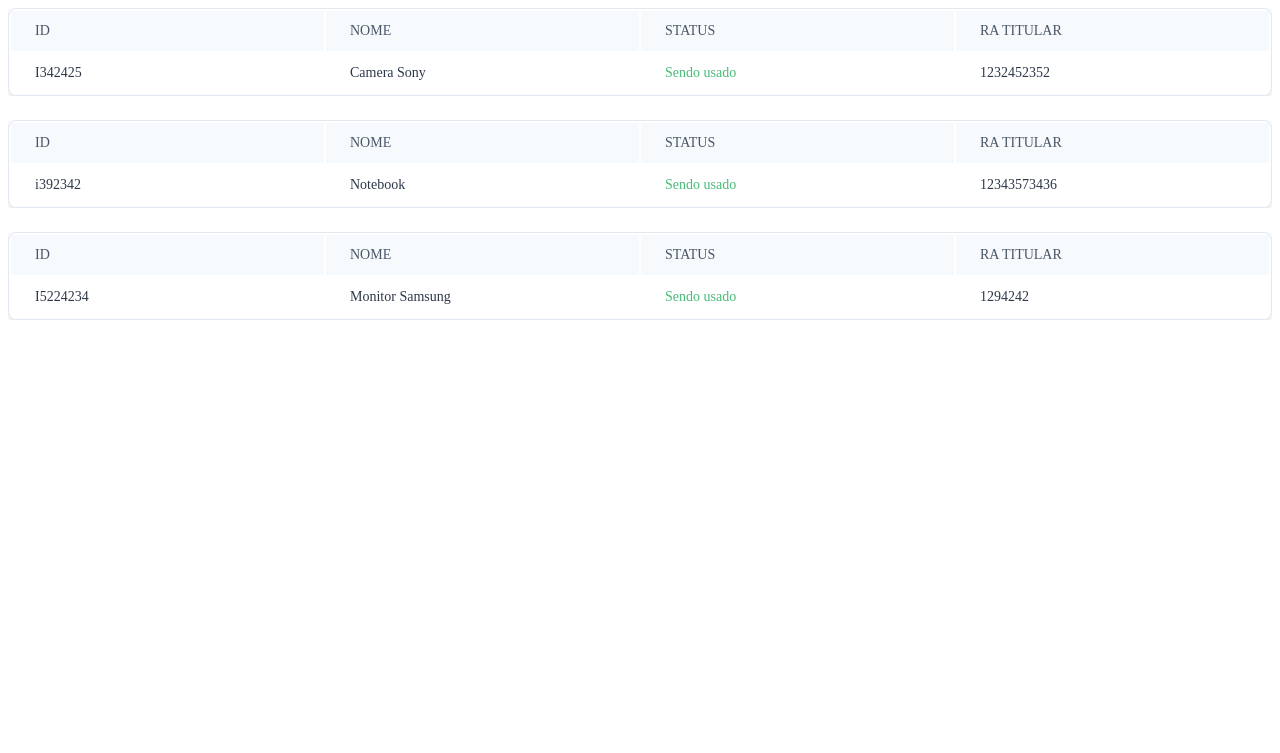
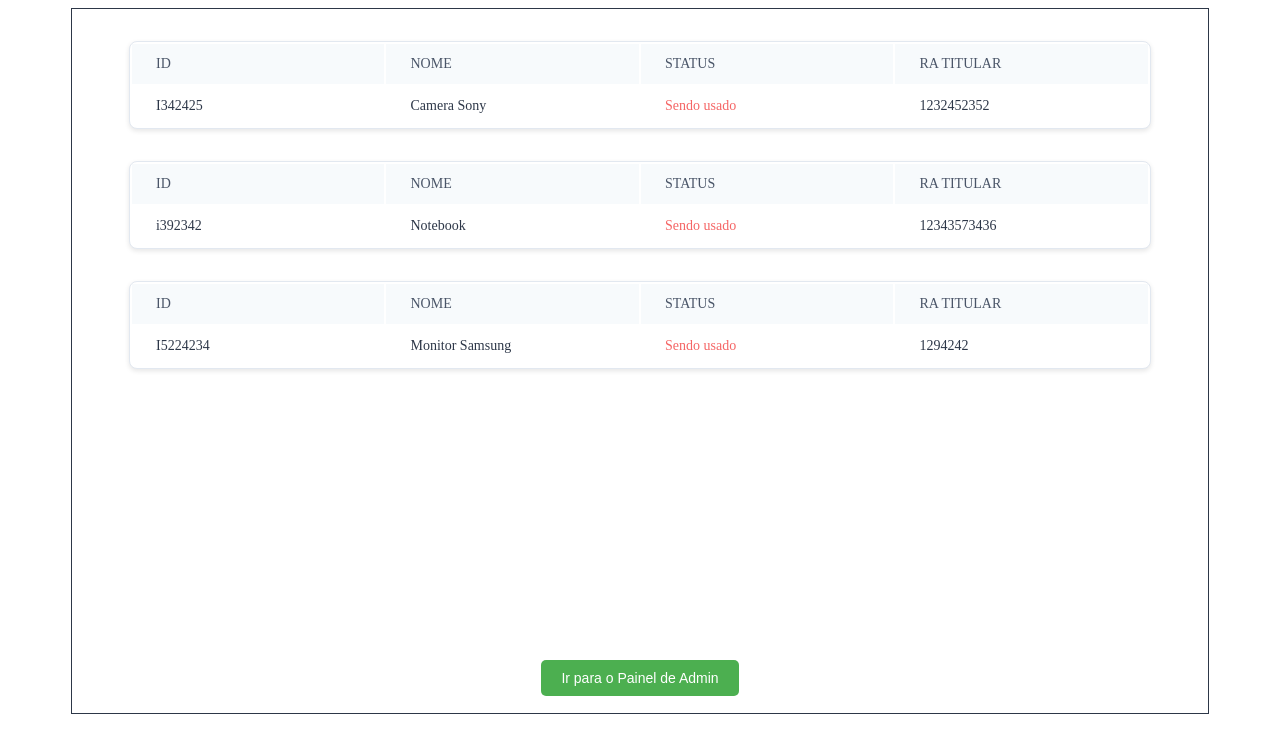
Before and after one commit to selingindev/crud-django, a Django app: page /visualizar-equipamentos/ in a window 1280 px wide. Shown: the top 753 px of the page. Run offline with Django 5.2, Linux system fonts and the light colour scheme; data comes from the database, SQL or seed files in the repository.

Commit message:
termiando style lista de equipamentos

```diff
--- a/equipamentos/templates/visualizarEquipamentos.html
+++ b/equipamentos/templates/visualizarEquipamentos.html
@@ -1,6 +1,7 @@
+<div style="width: 90%; height: 90%; display: flex; flex-direction: column; justify-content: space-between; position: relative; margin: auto; display: flex;">
+    <div style="overflow-x:auto; flex-grow: 1; border: 1px solid #2d3748;  ">
         {% for i in equipamentos %}
-<div style="overflow-x:auto; margin-bottom: 24px;">
-    <table style="width: 100%; background-color: white; border: 1px solid #e2e8f0; border-radius: 8px; box-shadow: 0 2px 5px rgba(0, 0, 0, 0.1);">
+        <table style="width: 90%;  background-color: white; margin: 2rem auto; border: 1px solid #e2e8f0; border-radius: 8px; box-shadow: 0 2px 5px rgba(0, 0, 0, 0.1) ; ">
             <thead>
                 <tr style="background-color: #f7fafc;">
                     <th style="padding: 12px 24px; text-align: left; font-size: 14px; font-weight: 500; color: #4a5568; word-wrap: break-word;">ID</th>
@@ -19,17 +20,22 @@
                     </td>
                     <td style="padding: 12px 24px; font-size: 14px; color: #2d3748; text-align: left; word-wrap: break-word; width: 25%;">
                         {% if i.status %}
-                        <span style="color: #48bb78;">Sendo usado</span>
+                            <span style="color: #f56565;">Sendo usado</span>
                         {% else %}
-                        <span style="color: #f56565;">Livre</span>
+                            <span style="color: #48bb78;">Livre</span>
                         {% endif %}
                     </td>
                     <td style="padding: 12px 24px; font-size: 14px; color: #2d3748; text-align: left; word-wrap: break-word; width: 25%;">
                         {{i.raTitular}}
                     </td>
-
                 </tr>
             </tbody>
         </table>
+        {% endfor %}
     </div>
-{% endfor %}
+    <div style="width: 100%; height: 10%; display: flex; justify-content: center; align-items: center; position: absolute; bottom: 0;">
+        <button onclick="window.location.href='/admin';" style="padding: 10px 20px; font-size: 14px; background-color: #4CAF50; color: white; border: none; border-radius: 5px; cursor: pointer;">
+            Ir para o Painel de Admin
+        </button>
+    </div>
+</div>
```
Lines whose indentation alone changed are shown as unchanged.
